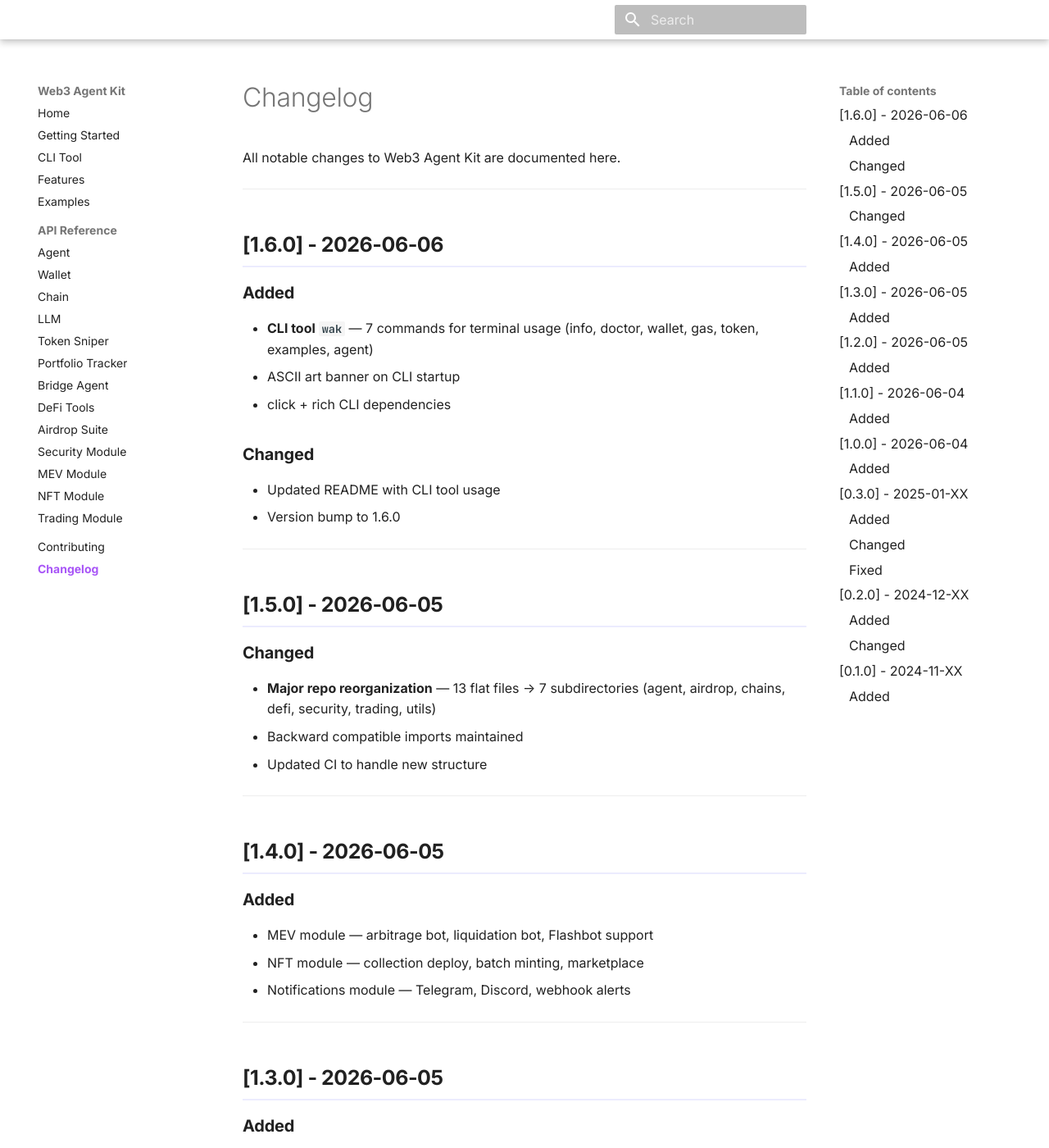
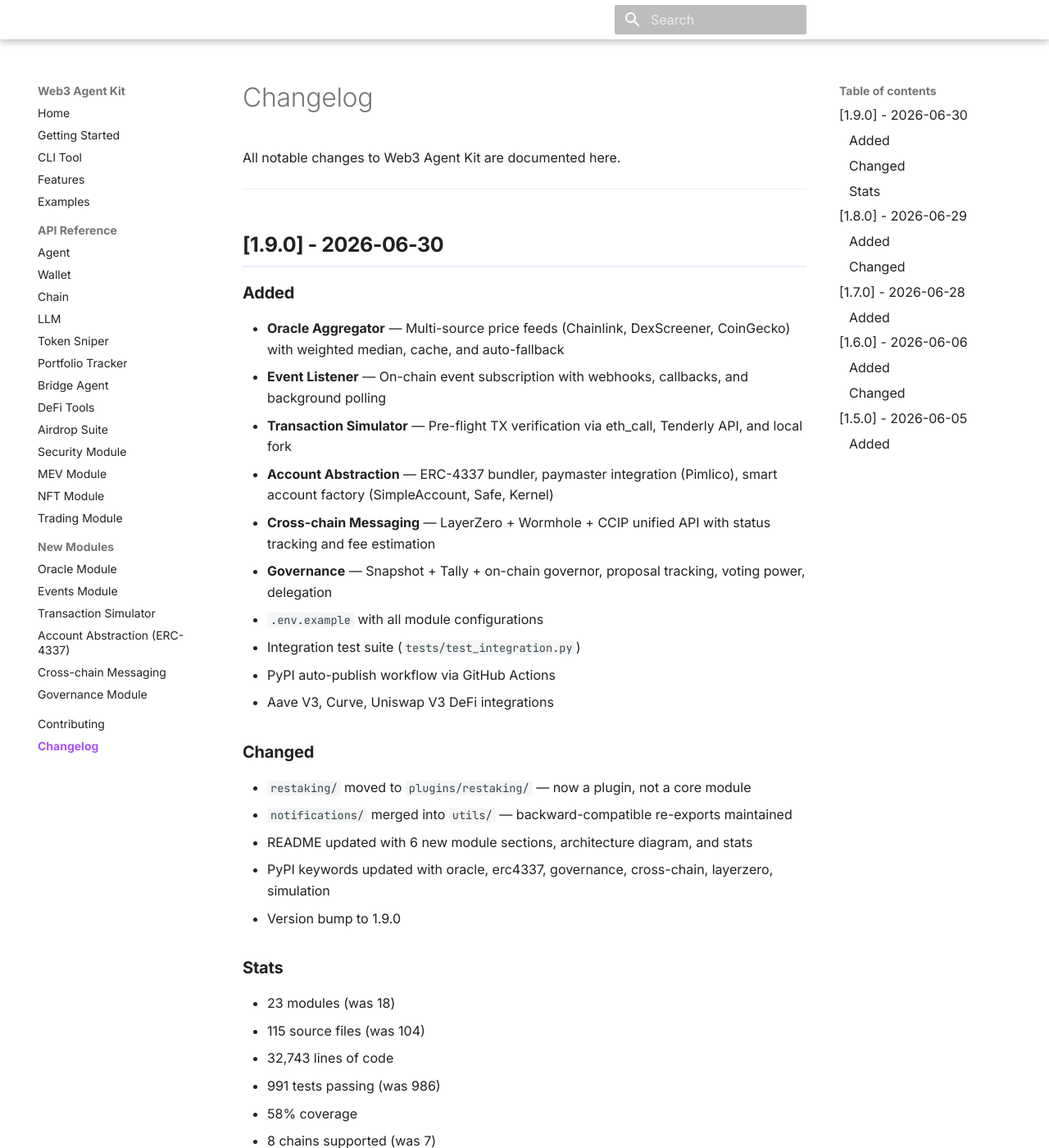
Before and after one commit to teraus111/web3-agent-kit-solana-trading, an MkDocs documentation site: the page built from docs/changelog.md, in a window 1280 px wide and 1400 px high. Shown: the whole window at 82% size. Built offline with MkDocs 1.6.1 and Material for MkDocs 9.7.7, drawn with Linux system fonts in a browser that asks for light colours; comment, search, counter and statistics services are not loaded; some of the changed text lies outside the part shown.

Commit message:
docs: update GitHub Pages — v1.9.0 stats, 6 new module cards, API stubs, changelog, architecture diagram

```diff
--- a/docs/changelog.md
+++ b/docs/changelog.md
@@ -1,6 +1,60 @@
 # Changelog
 
 All notable changes to Web3 Agent Kit are documented here.
+
+---
+
+## [1.9.0] - 2026-06-30
+
+### Added
+- **Oracle Aggregator** — Multi-source price feeds (Chainlink, DexScreener, CoinGecko) with weighted median, cache, and auto-fallback
+- **Event Listener** — On-chain event subscription with webhooks, callbacks, and background polling
+- **Transaction Simulator** — Pre-flight TX verification via eth_call, Tenderly API, and local fork
+- **Account Abstraction** — ERC-4337 bundler, paymaster integration (Pimlico), smart account factory (SimpleAccount, Safe, Kernel)
+- **Cross-chain Messaging** — LayerZero + Wormhole + CCIP unified API with status tracking and fee estimation
+- **Governance** — Snapshot + Tally + on-chain governor, proposal tracking, voting power, delegation
+- `.env.example` with all module configurations
+- Integration test suite (`tests/test_integration.py`)
+- PyPI auto-publish workflow via GitHub Actions
+- Aave V3, Curve, Uniswap V3 DeFi integrations
+
+### Changed
+- `restaking/` moved to `plugins/restaking/` — now a plugin, not a core module
+- `notifications/` merged into `utils/` — backward-compatible re-exports maintained
+- README updated with 6 new module sections, architecture diagram, and stats
+- PyPI keywords updated with oracle, erc4337, governance, cross-chain, layerzero, simulation
+- Version bump to 1.9.0
+
+### Stats
+- 23 modules (was 18)
+- 115 source files (was 104)
+- 32,743 lines of code
+- 991 tests passing (was 986)
+- 58% coverage
+- 8 chains supported (was 7)
+
+---
+
+## [1.8.0] - 2026-06-29
+
+### Added
+- Aave V3 integration — supply, borrow, repay, liquidation
+- Curve Finance — swaps across all pool types, gauge deposits
+- Uniswap V3 — pool queries, multi-hop quotes, position NFTs
+
+### Changed
+- CI workflow fixed (`httpx2` typo removed)
+- README stats updated
+
+---
+
+## [1.7.0] - 2026-06-28
+
+### Added
+- Restaking module — EigenLayer, Babylon BTC, Solana restaking
+- Notifications module — Telegram, Discord, email alerts
+- Plugin system — custom tool registration
+- MEV protection — Flashbots, private mempool
 
 ---
 
@@ -19,101 +73,7 @@
 
 ## [1.5.0] - 2026-06-05
 
-### Changed
-- **Major repo reorganization** — 13 flat files → 7 subdirectories (agent, airdrop, chains, defi, security, trading, utils)
-- Backward compatible imports maintained
-- Updated CI to handle new structure
-
----
-
-## [1.4.0] - 2026-06-05
-
 ### Added
-- MEV module — arbitrage bot, liquidation bot, Flashbot support
-- NFT module — collection deploy, batch minting, marketplace
-- Notifications module — Telegram, Discord, webhook alerts
-
----
-
-## [1.3.0] - 2026-06-05
-
-### Added
-- **Real execution layer** — actual on-chain transactions
-- Airdrop suite — Galxe, Zealy, Layer3, QuestN, Intract, Gleam integrations
-- Multi-wallet management
-- Form filler for whitelist applications
-- Whitelist grinder for X/Twitter automation
-
----
-
-## [1.2.0] - 2026-06-05
-
-### Added
-- Security module — static analysis, fuzzing, exploit development, forensics
-- Protocol audit capabilities
-- 10 specialized security skills
-
----
-
-## [1.1.0] - 2026-06-04
-
-### Added
-- Trading bots — DCA bot, yield optimizer
-- Plugin system for extensibility
-- Enhanced portfolio tracking
-
----
-
-## [1.0.0] - 2026-06-04
-
-### Added
-- First stable release
-- Full agent framework with LLM reasoning
-- Multi-chain support (7 chains)
-- Uniswap V2 swaps, bridge agent, token sniper
-- Spend governor and kill switch safety features
-- PyPI package publication
-
----
-
-## [0.3.0] - 2025-01-XX
-
-### Added
-- Multi-provider LLM cascade with automatic fallback
-- Token sniper with risk assessment
-- Cross-chain bridge agent (Li.Fi + Socket)
-- Portfolio tracker with P&L calculation
-- Aerodrome DEX integration (Base)
-- Telegram bot showcase
-
-### Changed
-- Improved agent reasoning loop
-- Better error handling across all modules
-- Updated default RPC endpoints
-
-### Fixed
-- Transaction nonce management
-- Token approval race conditions
-
----
-
-## [0.2.0] - 2024-12-XX
-
-### Added
-- Multi-chain support (Ethereum, Base, Arbitrum, Optimism, Polygon)
-- Uniswap V2 swap execution
-- Wallet management (private key, seed phrase, keystore)
-- Chain manager with custom RPC support
-
-### Changed
-- Migrated from single-chain to multi-chain architecture
-
----
-
-## [0.1.0] - 2024-11-XX
-
-### Added
-- Initial release
-- Basic agent framework
-- LLM integration (OpenAI)
-- Simple swap functionality
+- Gas optimizer with historical analysis
+- Portfolio tracker with P&L
+- Cross-chain bridge via Li.Fi + Socket
--- a/mkdocs.yml
+++ b/mkdocs.yml
@@ -123,5 +123,12 @@
     - api/mev.md
     - api/nft.md
     - api/trading.md
+  - New Modules:
+    - api/oracle.md
+    - api/events.md
+    - api/simulator.md
+    - api/account_abstraction.md
+    - api/messaging.md
+    - api/governance.md
   - Contributing: contributing.md
   - Changelog: changelog.md
```
Also changed, not shown: docs/api/account_abstraction.md (added, +25 -0 lines), docs/api/events.md (added, +25 -0 lines), docs/api/governance.md (added, +25 -0 lines), docs/api/messaging.md (added, +19 -0 lines), docs/api/oracle.md (added, +29 -0 lines), docs/api/simulator.md (added, +21 -0 lines), docs/index.md (+71 -11 lines).
